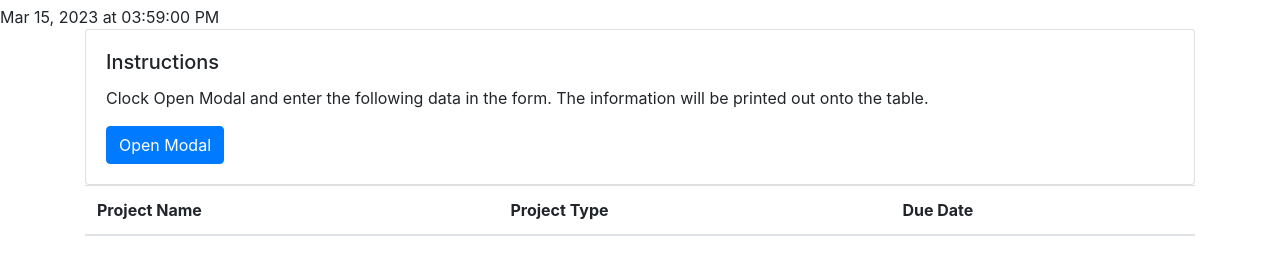
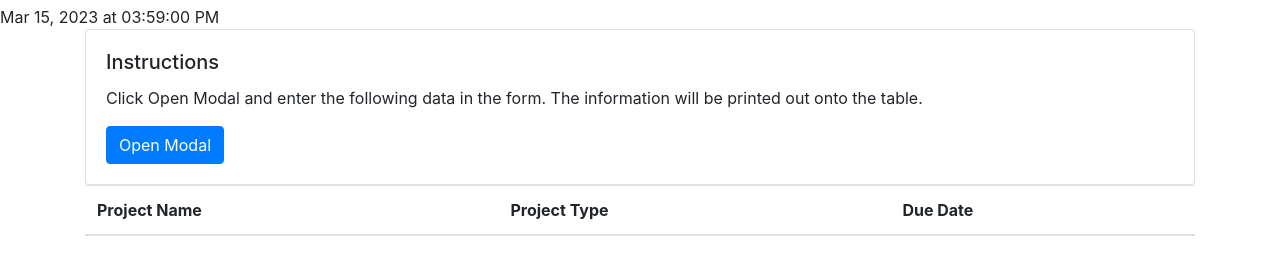
Before and after one commit to anthonylieu/tempRepo, a plain HTML site: page index.html in a window 1280 px wide. Shown: the part 51-326 px from the top of the page. Drawn offline with nearby package versions, Linux system fonts and the light colour scheme.

Commit message:
changed clock to click in the html text

```diff
--- a/index.html
+++ b/index.html
@@ -20,7 +20,7 @@
       <div class="card">
         <div class="card-body">
           <h5 class="card-title">Instructions</h5>
-          <p class="card-text">Clock Open Modal and enter the following data in the form.  The information will be printed out onto the table. </p>
+          <p class="card-text">Click Open Modal and enter the following data in the form.  The information will be printed out onto the table. </p>
           <button type="button" class="btn btn-primary" data-toggle="modal" data-target="#exampleModal">Open Modal</button>
         </div>
       </div>
```
